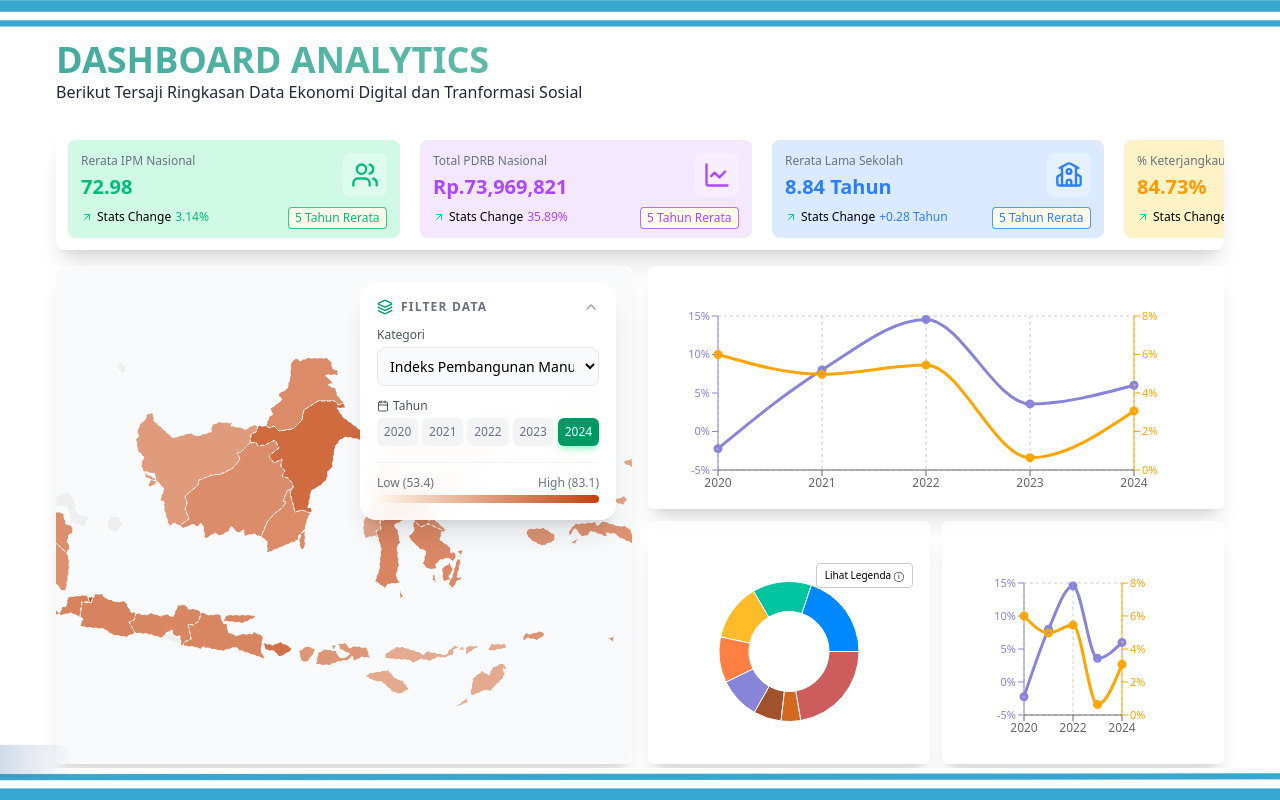
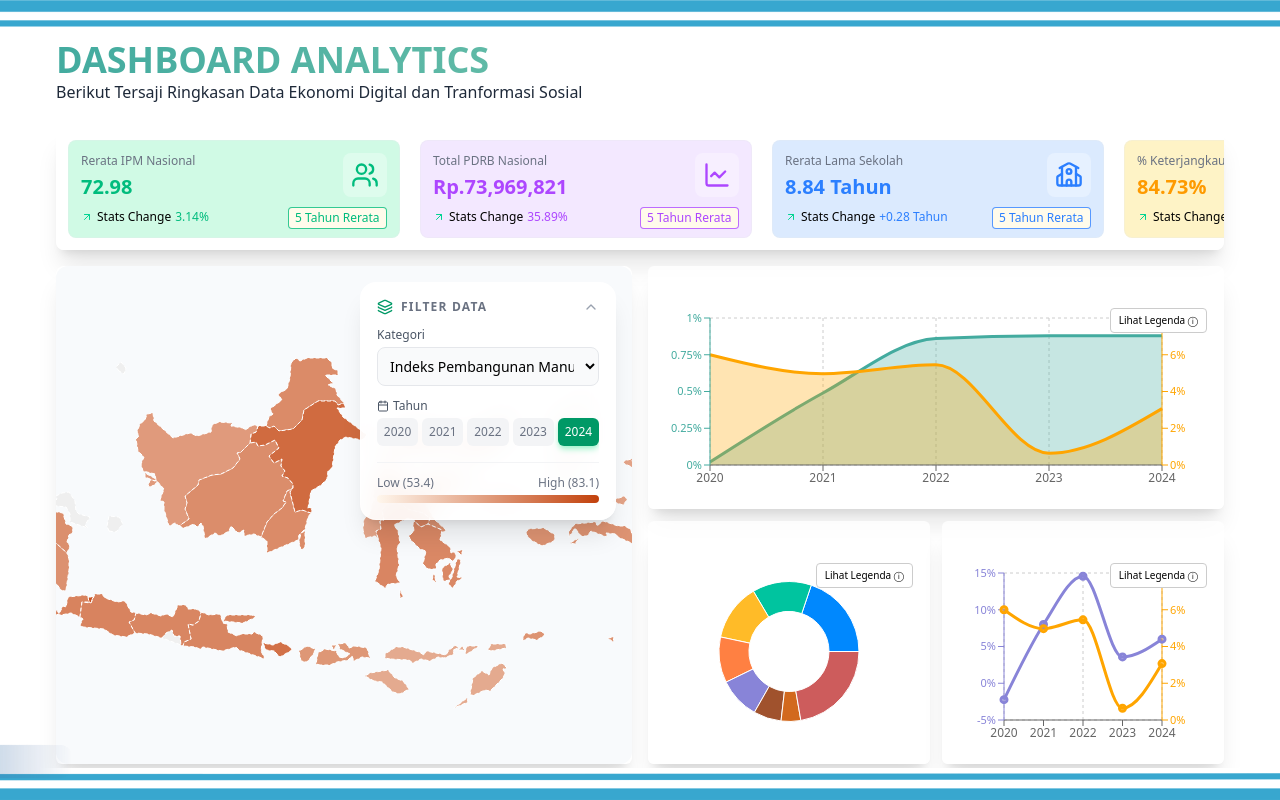
Before and after one commit to adamjoaquin20/Dashboard-Analytics, a React (Vite) app in the folder dat-slay/: page / in a window 1280 px wide. Built offline with nearby package versions, Linux system fonts and the light colour scheme.

Commit message:
feat fix dah pede

```diff
--- a/dat-slay/src/App.jsx
+++ b/dat-slay/src/App.jsx
@@ -5,6 +5,7 @@ import MapSection from "./components/MapSection";
 import WatermarkDAC from './assets/b.png';
 import PDRBInternetGrowthChart from './components/PDRBInternetGrowthChart';
 import PDRBvsLapUsahaChart from './components/PDRBvsLapUsahaChart';
+import InternetvsIPM from './components/InternetvsIPM';
 import "leaflet/dist/leaflet.css";
 
 // --- DATA STRUKTUR LENGKAP IPM NASIONAL ---
@@ -119,9 +120,10 @@ function App() {
                     <div className="grid grid-rows-2 gap-3 min-h-0">
 
                         {/* Area 1: Dual Line Chart (Regresi Linear) - ATAS */}
-                        <div className="w-full h-full rounded-md shadow-xl drop-shadow-amber-950
-                                        transition-all duration-300 overflow-hidden bg-white min-h-0">
-                            <PDRBInternetGrowthChart height="100%" />
+                        <div className="w-full h-full rounded-md  p-3 shadow-xl drop-shadow-amber-950
+                                        transition-all duration-300 overflow-hidden bg-white/80
+                                        flex flex-col items-center justify-center min-h-0">
+                            <InternetvsIPM height="100%" />
                         </div>
 
                         {/* Area 2: Combo Chart (Bar + Line) - BAWAH */}
--- /dev/null
+++ b/dat-slay/src/components/InternetvsIPM.jsx
@@ -0,0 +1,183 @@
+import React, { useState, useEffect } from "react";
+import Papa from "papaparse";
+import {
+    AreaChart, Area, XAxis, YAxis, CartesianGrid, Tooltip, ResponsiveContainer
+} from "recharts";
+
+const csvUrl = '/Akses Internet vs IPM.csv';
+
+// --- Komponen Running Text (Judul) ---
+const RunningTitle = ({ text }) => {
+    return (
+        <div style={{ padding: '0 10px', height: '20px', overflow: 'hidden' }}>
+            <marquee behavior="scroll" direction="left" scrollamount="3" style={{ margin: 0, fontSize: '14px', fontWeight: '600', color: '#333' }}>
+                {text}
+            </marquee>
+        </div>
+    );
+};
+
+// --- Komponen Legend Popup Khusus Line Chart ---
+const LegendPopupLine = ({ legendData, onClose, chartTitle }) => {
+    return (
+        <div style={{
+            position: 'fixed', top: '50%', left: '50%', transform: 'translate(-50%, -50%)',
+            backgroundColor: 'white', border: '1px solid #ccc', borderRadius: '8px',
+            boxShadow: '0 4px 8px rgba(0,0,0,0.2)', padding: '20px', zIndex: 1000, maxWidth: '300px',
+        }}>
+            <button
+                onClick={onClose}
+                style={{ float: 'right', border: 'none', background: 'none', fontSize: '18px', cursor: 'pointer' }}
+            >
+                &times;
+            </button>
+            <h4 style={{ marginTop: '0', fontSize: '14px' }}>{chartTitle}</h4>
+            <div style={{ marginTop: '10px' }}>
+                {legendData.map((item, index) => (
+                    <div key={index} style={{ display: 'flex', alignItems: 'center', marginBottom: '8px' }}>
+                        <div style={{
+                            width: '12px', height: '12px', backgroundColor: item.color,
+                            marginRight: '10px', borderRadius: '2px',
+                        }}></div>
+                        <span style={{ fontSize: '12px', fontWeight: '500' }}>{item.value}</span>
+                    </div>
+                ))}
+            </div>
+        </div>
+    );
+};
+// ----------------------------------------------------------------------
+
+const chartTitle = "Tren Akses Internet dan Kenaikan IPM Nasional"; // Judul
+
+const useProcessedData = (rawParsedData) => {
+    const filteredData = rawParsedData.filter(item => item.Tahun > 2019);
+    return filteredData.map(item => ({
+        Tahun: item.Tahun,
+        IPM: item['IPM'], // Data Kenaikan IPM (%)
+        Kenaikan_Akses_Internet: item['Kenaikan_Akses_Internet'], // Data Kenaikan Akses (%)
+    }));
+};
+
+const InternetvsIPM = () => {
+    const [rawData, setRawData] = useState([]);
+    const [loading, setLoading] = useState(true);
+    const [showLegend, setShowLegend] = useState(false);
+
+    const toggleLegend = () => setShowLegend(!showLegend);
+
+    // ... (Logika Fetching dan Parsing data) ...
+    useEffect(() => {
+        const fetchData = async () => {
+            try {
+                const response = await fetch(encodeURI(csvUrl));
+                const csvText = await response.text();
+                Papa.parse(csvText, {
+                    header: true, dynamicTyping: true, skipEmptyLines: true,
+                    transformHeader: header => header.trim().replace(/ \(\%\)/g, '').replace(/ /g, '_'),
+                    complete: (results) => { setRawData(results.data); setLoading(false); },
+                });
+            } catch (error) { console.error("Error fetching or parsing CSV:", error); setLoading(false); }
+        };
+        fetchData();
+    }, []);
+
+    const chartData = useProcessedData(rawData);
+
+    if (loading) { return <div style={{ textAlign: 'center', padding: '50px' }}>⏳ Memuat data visualisasi...</div>; }
+    if (chartData.length === 0) { return <div style={{ textAlign: 'center', padding: '50px' }}>Data Kenaikan tidak ditemukan atau kosong.</div>; }
+
+    // --- Data Legend Disesuaikan ---
+    const legendData = [
+        // Nama Sesuai dengan tipe data (Kenaikan Persentase)
+        { value: '% Kenaikan IPM Nasional', color: '#43AB9F' },
+        { value: '% Kenaikan Akses Internet', color: 'orange' },
+    ];
+    // --------------------------------
+
+    return (
+        <div style={{ width: '100%', height: "100%", padding: '0', position: 'relative' }}>
+
+            <RunningTitle text={chartTitle} />
+
+            <button
+                onClick={toggleLegend}
+                style={{
+                    position: 'absolute', top: '30px', right: '5px', zIndex: 10,
+                    padding: '4px 8px', fontSize: '10px', cursor: 'pointer',
+                    borderRadius: '4px', border: '1px solid #ccc', backgroundColor: '#fff',
+                }}
+            >
+                {showLegend ? 'Tutup Legenda ✕' : 'Lihat Legenda ⓘ'}
+            </button>
+
+            <ResponsiveContainer width="100%" height="90%">
+                <AreaChart
+                    data={chartData}
+                    margin={{ top: 20, right: -10, left: -10, bottom: 0 }}
+                >
+                    <CartesianGrid strokeDasharray="3 3" />
+                    <XAxis dataKey="Tahun" fontSize={12} />
+
+                    <Tooltip
+                        // Tooltip diformat agar selalu menampilkan % karena kedua data adalah persentase
+                        formatter={(value, name) => [`${value.toFixed(2)}%`, name.replace(/_/g, ' ')]}
+                        labelFormatter={(label) => `Tahun: ${label}`}
+                    />
+
+                    {/* YAxis Kiri: Kenaikan IPM (Persentase) */}
+                    <YAxis
+                        yAxisId="left"
+                        stroke="#43AB9F"
+                        unit="%" // DITAMBAHKAN KEMBALI
+                        fontSize={11}
+                        domain={['auto', 'auto']}
+                    />
+
+                    {/* YAxis Kanan: Kenaikan Akses Internet (Persentase) */}
+                    <YAxis
+                        yAxisId="right"
+                        orientation="right"
+                        stroke="orange"
+                        unit="%"
+                        fontSize={11}
+                    />
+
+                    {/* Area Kiri: Kenaikan IPM */}
+                    <Area
+                        yAxisId="left"
+                        type="monotone"
+                        dataKey="IPM"
+                        stroke="#43AB9F"
+                        strokeWidth={3}
+                        fillOpacity={0.3}
+                        name="% Kenaikan IPM Nasional" // Perbaikan Nama
+                        fill="#43AB9F"
+                    />
+
+                    {/* Area Kanan: Kenaikan Akses Internet */}
+                    <Area
+                        yAxisId="right"
+                        type="monotone"
+                        dataKey="Kenaikan_Akses_Internet"
+                        stroke="orange"
+                        strokeWidth={3}
+                        fillOpacity={0.3}
+                        name="% Kenaikan Akses Internet"
+                        fill="orange"
+                    />
+                </AreaChart>
+            </ResponsiveContainer>
+
+            {showLegend && (
+                <LegendPopupLine
+                    legendData={legendData}
+                    onClose={toggleLegend}
+                    chartTitle={chartTitle}
+                />
+            )}
+        </div>
+    );
+};
+
+export default InternetvsIPM;
--- a/dat-slay/src/components/PDRBInternetGrowthChart.jsx
+++ b/dat-slay/src/components/PDRBInternetGrowthChart.jsx
@@ -1,37 +1,14 @@
 import React, { useState, useEffect } from "react";
 import Papa from "papaparse";
 import {
-    LineChart, Line, XAxis, YAxis, CartesianGrid, Tooltip, Legend, ResponsiveContainer
-} from "recharts";
+    LineChart, Line, XAxis, YAxis, CartesianGrid, Tooltip, ResponsiveContainer
+} from "recharts"; // Hapus Legend dari import karena kita menggunakan pop-up custom
 
 const csvUrl = '/Akses Internet vs PDRB.csv';
 
+// --- Komponen Running Text (Judul) ---
 const RunningTitle = ({ text }) => {
-    // Definisi Keyframes dan Styles untuk animasi
-    const scrollStyles = {
-        '@keyframes scroll-left': {
-            '0%': { transform: 'translateX(100%)' },
-            '100%': { transform: 'translateX(-100%)' },
-        },
-        container: {
-            // Container yang membatasi tampilan teks
-            overflow: 'hidden',
-            whiteSpace: 'nowrap',
-            width: '100%',
-            textAlign: 'center',
-            height: '20px', // Atur tinggi agar tidak mengganggu tata letak
-            marginBottom: '3px',
-        },
-        text: {
-            // Teks yang akan digerakkan
-            display: 'inline-block',
-            paddingLeft: '100%', // Mulai dari luar container
-            animation: 'scroll-left 10s linear infinite', // Durasi 10s, linear, berulang
-            fontWeight: '600',
-            fontSize: '14px',
-            color: '#333',
-        },
-    };
+    // Menggunakan <marquee> untuk efek running text
     return (
         <div style={{ padding: '0 10px', height: '20px', overflow: 'hidden' }}>
             <marquee behavior="scroll" direction="left" scrollamount="3" style={{ margin: 0, fontSize: '14px', fontWeight: '600', color: '#333' }}>
@@ -39,11 +16,51 @@ const RunningTitle = ({ text }) => {
             </marquee>
         </div>
     );
-
-
 };
 
-const chartTitle = "Tren Akses Internet dengan Total PDRB dalam 5 Tahun Terakhir";
+// --- Komponen Legend Popup Khusus Line Chart ---
+const LegendPopupLine = ({ legendData, onClose, chartTitle }) => {
+    return (
+        <div style={{
+            position: 'fixed',
+            top: '50%',
+            left: '50%',
+            transform: 'translate(-50%, -50%)',
+            backgroundColor: 'white',
+            border: '1px solid #ccc',
+            borderRadius: '8px',
+            boxShadow: '0 4px 8px rgba(0,0,0,0.2)',
+            padding: '20px',
+            zIndex: 1000,
+            maxWidth: '300px',
+        }}>
+            <button
+                onClick={onClose}
+                style={{ float: 'right', border: 'none', background: 'none', fontSize: '18px', cursor: 'pointer' }}
+            >
+                &times;
+            </button>
+            <h4 style={{ marginTop: '0', fontSize: '14px' }}>{chartTitle}</h4>
+            <div style={{ marginTop: '10px' }}>
+                {legendData.map((item, index) => (
+                    <div key={index} style={{ display: 'flex', alignItems: 'center', marginBottom: '8px' }}>
+                        <div style={{
+                            width: '12px',
+                            height: '12px',
+                            backgroundColor: item.color,
+                            marginRight: '10px',
+                            borderRadius: '2px',
+                        }}></div>
+                        <span style={{ fontSize: '12px', fontWeight: '500' }}>{item.value}</span>
+                    </div>
+                ))}
+            </div>
+        </div>
+    );
+};
+// ----------------------------------------------------------------------
+
+const chartTitle = "Tren Akses Internet dan Kenaikan PDRB Nasional";
 
 const useProcessedData = (rawParsedData) => {
     const filteredData = rawParsedData.filter(item => item.Tahun > 2019);
@@ -57,6 +74,10 @@ const useProcessedData = (rawParsedData) => {
 const PDRBInternetGrowthChart = () => {
     const [rawData, setRawData] = useState([]);
     const [loading, setLoading] = useState(true);
+    // State untuk mengontrol pop-up
+    const [showLegend, setShowLegend] = useState(false);
+
+    const toggleLegend = () => setShowLegend(!showLegend); // <-- Handler Toggle
 
     useEffect(() => {
         const fetchData = async () => {
@@ -65,9 +86,7 @@ const PDRBInternetGrowthChart = () => {
                 const csvText = await response.text();
 
                 Papa.parse(csvText, {
-                    header: true,
-                    dynamicTyping: true,
-                    skipEmptyLines: true,
+                    header: true, dynamicTyping: true, skipEmptyLines: true,
                     transformHeader: header => header.trim().replace(/ \(\%\)/g, '').replace(/ /g, '_'),
 
                     complete: (results) => {
@@ -94,63 +113,69 @@ const PDRBInternetGrowthChart = () => {
         return <div style={{ textAlign: 'center', padding: '50px' }}>Data Kenaikan tidak ditemukan atau kosong.</div>;
     }
 
+    // --- Data Legend untuk Pop-up ---
+    const legendData = [
+        { value: '% Kenaikan PDRB Nasional', color: '#8884d8' },
+        { value: '% Kenaikan Akses Internet', color: 'orange' },
+    ];
+    // --------------------------------
+
     return (
         <div style={{ width: '100%', height: "100%", padding: '0', position: 'relative' }}>
+
+            {/* Judul Running Text */}
             <RunningTitle text={chartTitle} />
+
+            {/* Tombol Toggle Legend */}
+            <button
+                onClick={toggleLegend}
+                style={{
+                    position: 'absolute',
+                    top: '30px', // Disesuaikan agar di bawah RunningTitle
+                    right: '5px',
+                    zIndex: 10,
+                    padding: '4px 8px',
+                    fontSize: '10px',
+                    cursor: 'pointer',
+                    borderRadius: '4px',
+                    border: '1px solid #ccc',
+                    backgroundColor: '#fff',
+                }}
+            >
+                {showLegend ? 'Tutup Legenda ✕' : 'Lihat Legenda ⓘ'}
+            </button>
+
+            {/* Chart Area */}
             <ResponsiveContainer width="100%" height="90%">
                 <LineChart
                     data={chartData}
-                    margin={{ top: 30, right: 30, left: 10, bottom: 5 }}
+                    margin={{ top: 20, right: -10, left: -10, bottom: 0 }}
                 >
                     <CartesianGrid strokeDasharray="3 3" />
-
                     <XAxis dataKey="Tahun" fontSize={12} />
 
                     <Tooltip
                         formatter={(value, name) => [`${value.toFixed(2)}%`, name.replace(/_/g, ' ')]}
                         labelFormatter={(label) => `Tahun: ${label}`}
                     />
-                    {/* <Legend verticalAlign="bottom" height={30} fontSize={3} /> */}
+                    {/* Hapus <Legend /> bawaan Recharts */}
 
-                    <YAxis
-                        yAxisId="left"
-                        stroke="#8884d8"
-                        unit="%"
-                        fontSize={11}
-                    />
+                    <YAxis yAxisId="left" stroke="#8884d8" unit="%" fontSize={11} />
+                    <YAxis yAxisId="right" orientation="right" stroke="orange" unit="%" fontSize={11} />
 
-                    <YAxis
-                        yAxisId="right"
-                        orientation="right"
-                        stroke="orange"
-                        unit="%"
-                        fontSize={11}
-                    />
-
-                    <Line
-                        yAxisId="left"
-                        type="monotone"
-                        dataKey="Kenaikan_PDRB"
-                        stroke="#8884d8"
-                        strokeWidth={3}
-                        fillOpacity={0.3}
-                        name="% Kenaikan PDRB Nasional"
-                        fill="#8884d8"
-                    />
-
-                    <Line
-                        yAxisId="right"
-                        type="monotone"
-                        dataKey="Kenaikan_Akses_Internet"
-                        stroke="orange"
-                        strokeWidth={3}
-                        fillOpacity={0.3}
-                        name="% Kenaikan Akses Internet"
-                        fill="orange"
-                    />
+                    <Line yAxisId="left" type="monotone" dataKey="Kenaikan_PDRB" stroke="#8884d8" strokeWidth={3} fillOpacity={0.3} name="% Kenaikan PDRB Nasional" fill="#8884d8" />
+                    <Line yAxisId="right" type="monotone" dataKey="Kenaikan_Akses_Internet" stroke="orange" strokeWidth={3} fillOpacity={0.3} name="% Kenaikan Akses Internet" fill="orange" />
                 </LineChart>
             </ResponsiveContainer>
 
+            {/* Render Popup di luar chart saat showLegend true */}
+            {showLegend && (
+                <LegendPopupLine
+                    legendData={legendData}
+                    onClose={toggleLegend}
+                    chartTitle={chartTitle}
+                />
+            )}
         </div>
     );
 };
```
Also changed, not shown: dat-slay/public/Akses Internet vs IPM.csv (added).
